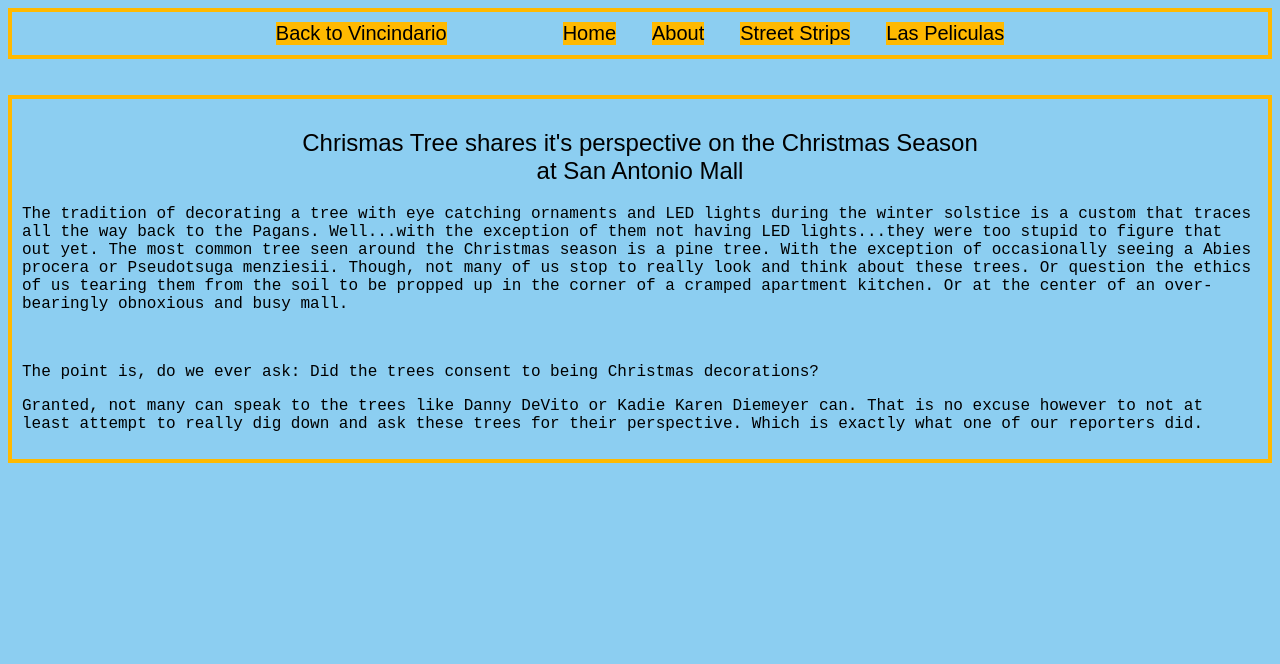
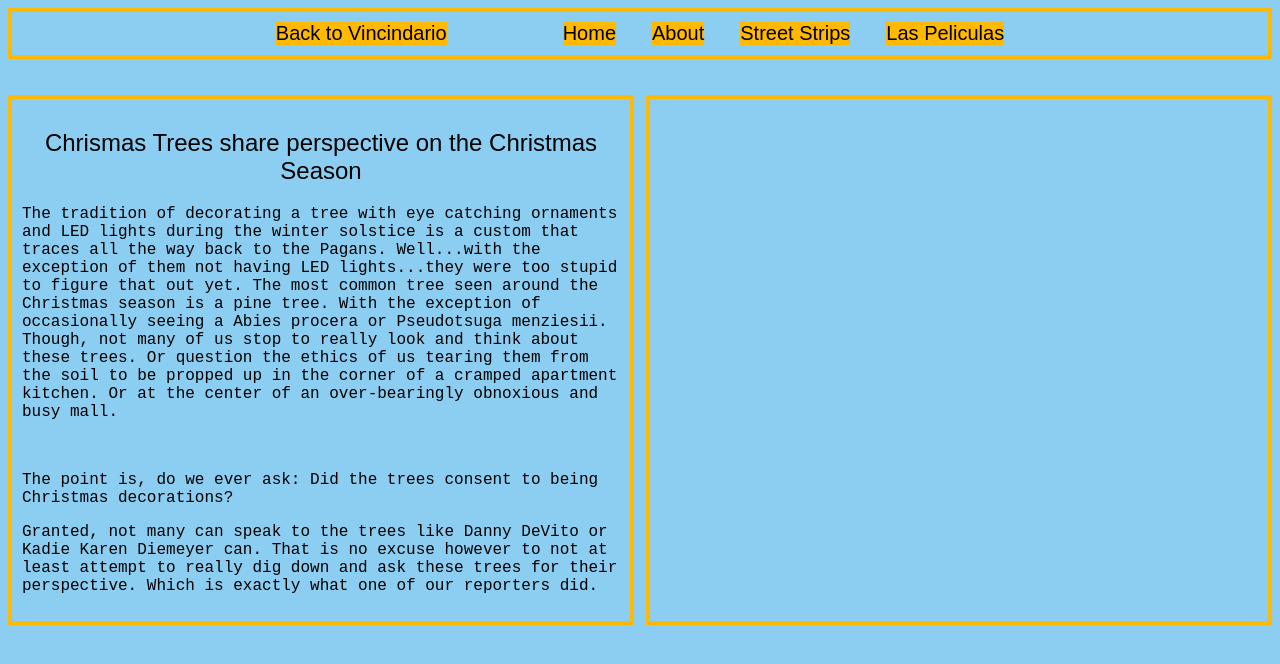
Before and after one commit to AdanRubio05/lasatirizatejana, a plain HTML site: page treearticle.html in a window 1280 px wide. Drawn offline with Linux system fonts and the light colour scheme; a web font is replaced by a local one.

Commit message:
minor text changes

```diff
--- a/treearticle.html
+++ b/treearticle.html
@@ -21,12 +21,15 @@
 	<br><br>
 <div class= "flexcontainer-1">
 <div align= "center" class= "box-1">
-<h2>Chrismas Tree shares it's perspective on the Christmas Season<br>at San Antonio Mall</h2>
+<h2>Chrismas Trees share perspective on the Christmas Season</h2>
 <p align= "left">The tradition of decorating a tree with eye catching ornaments and LED lights during the winter solstice is a custom that traces all the way back to the Pagans. Well...with the exception of them not having LED lights...they were too stupid to figure that out yet. The most common tree seen around the Christmas season is a pine tree. With the exception of occasionally seeing a Abies procera or Pseudotsuga menziesii. Though, not many of us stop to really look and think about these trees. Or question the ethics of us tearing them from the soil to be propped up in the corner of a cramped apartment kitchen. Or at the center of an over-bearingly obnoxious and busy mall.</p>
 <br>
 <p align= "left">The point is, do we ever ask: Did the trees consent to being Christmas decorations?</p>
 
 <p align= "left">Granted, not many can speak to the trees like Danny DeVito or Kadie Karen Diemeyer can. That is no excuse however to not at least attempt to really dig down and ask these trees for their perspective. Which is exactly what one of our reporters did.</p>
+	</div> &nbsp; &nbsp;
+<div align="center" class= "box-2">
+
 	</div>
 	</div>
 </body>
```
Also changed, not shown: el-vicindario.html (+1 -1 lines).
